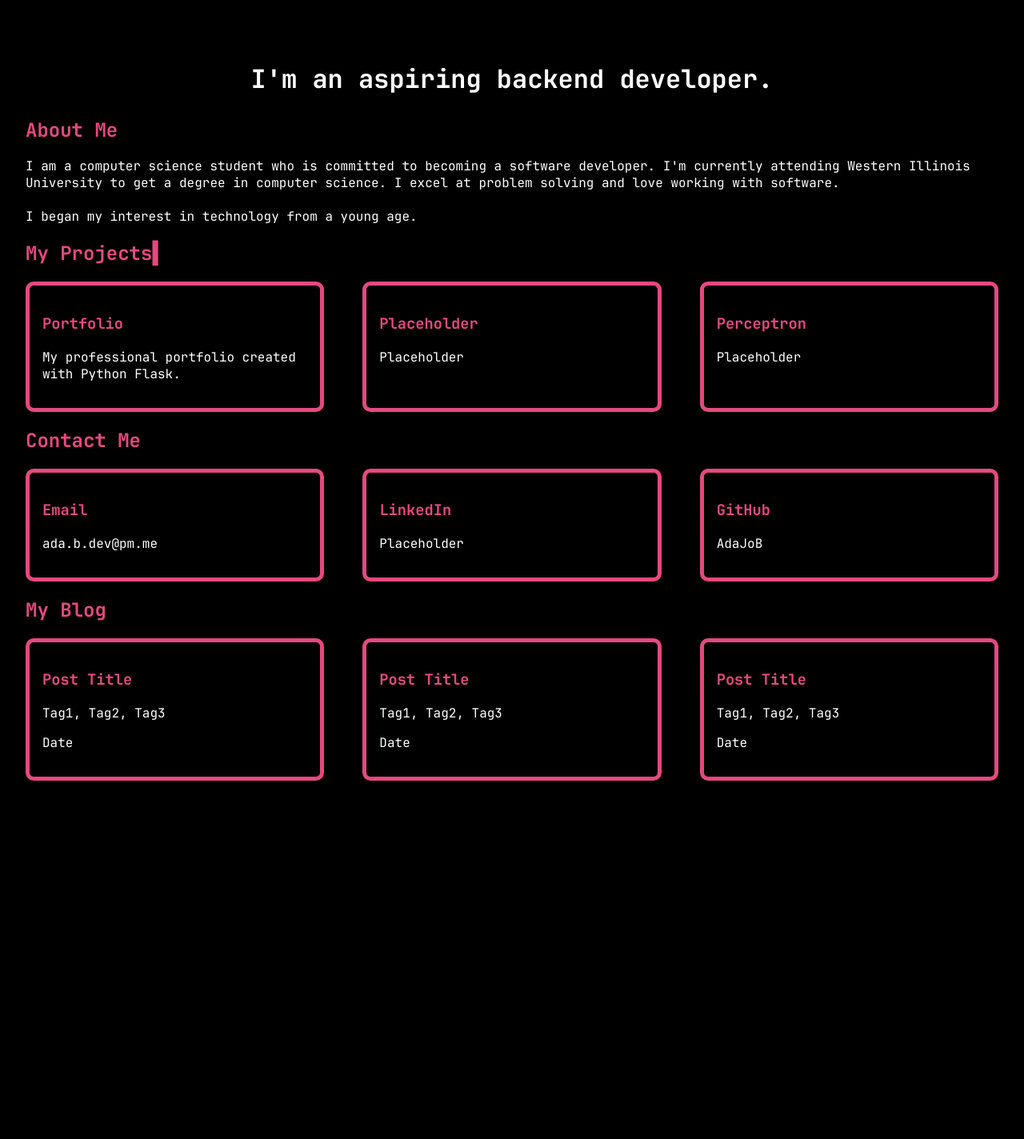
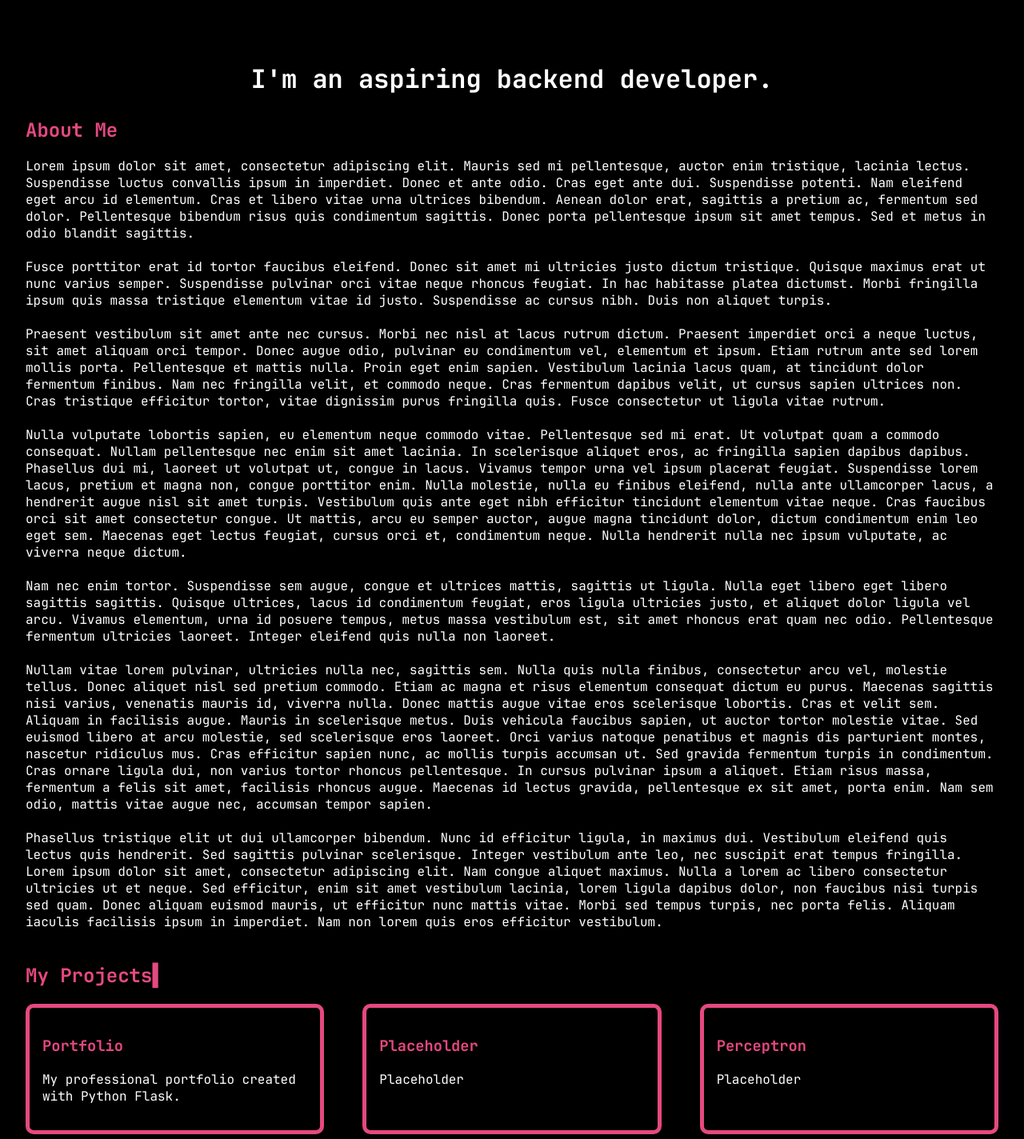
Before and after one commit to AdaJoB/Portfolio, a Flask app: page / in a window 1280 px wide. Shown: the part 404-1828 px from the top of the page at 80% size. Before the commit the page ends 1380 px from the top, so only its background shows below. Run offline with Flask 3, Linux system fonts and the light colour scheme.

Commit message:
Created placeholder paragraphs for about section

```diff
--- a/portfolio-website/templates/landing/_about.html
+++ b/portfolio-website/templates/landing/_about.html
@@ -3,9 +3,20 @@
 
 <!--TODO - professional career path on side-->
 <p class="side">
-    I am a computer science student who is committed to becoming a software developer.
-    I'm currently attending Western Illinois University to get a degree in computer science.
-    I excel at problem solving and love working with software. <br><br>
+    Lorem ipsum dolor sit amet, consectetur adipiscing elit. Mauris sed mi pellentesque, auctor enim tristique, lacinia lectus. Suspendisse luctus convallis ipsum in imperdiet. Donec et ante odio. Cras eget ante dui. Suspendisse potenti. Nam eleifend eget arcu id elementum. Cras et libero vitae urna ultrices bibendum. Aenean dolor erat, sagittis a pretium ac, fermentum sed dolor. Pellentesque bibendum risus quis condimentum sagittis. Donec porta pellentesque ipsum sit amet tempus. Sed et metus in odio blandit sagittis.<br><br>
 
-    I began my interest in technology from a young age.
+    Fusce porttitor erat id tortor faucibus eleifend. Donec sit amet mi ultricies justo dictum tristique. Quisque maximus erat ut nunc varius semper. Suspendisse pulvinar orci vitae neque rhoncus feugiat. In hac habitasse platea dictumst. Morbi fringilla ipsum quis massa tristique elementum vitae id justo. Suspendisse ac cursus nibh. Duis non aliquet turpis.<br><br>
+
+    Praesent vestibulum sit amet ante nec cursus. Morbi nec nisl at lacus rutrum dictum. Praesent imperdiet orci a neque luctus, sit amet aliquam orci tempor. Donec augue odio, pulvinar eu condimentum vel, elementum et ipsum. Etiam rutrum ante sed lorem mollis porta. Pellentesque et mattis nulla. Proin eget enim sapien. Vestibulum lacinia lacus quam, at tincidunt dolor fermentum finibus. Nam nec fringilla velit, et commodo neque. Cras fermentum dapibus velit, ut cursus sapien ultrices non. Cras tristique efficitur tortor, vitae dignissim purus fringilla quis. Fusce consectetur ut ligula vitae rutrum.<br><br>
+
+    Nulla vulputate lobortis sapien, eu elementum neque commodo vitae. Pellentesque sed mi erat. Ut volutpat quam a commodo consequat. Nullam pellentesque nec enim sit amet lacinia. In scelerisque aliquet eros, ac fringilla sapien dapibus dapibus. Phasellus dui mi, laoreet ut volutpat ut, congue in lacus. Vivamus tempor urna vel ipsum placerat feugiat. Suspendisse lorem lacus, pretium et magna non, congue porttitor enim. Nulla molestie, nulla eu finibus eleifend, nulla ante ullamcorper lacus, a hendrerit augue nisl sit amet turpis. Vestibulum quis ante eget nibh efficitur tincidunt elementum vitae neque. Cras faucibus orci sit amet consectetur congue. Ut mattis, arcu eu semper auctor, augue magna tincidunt dolor, dictum condimentum enim leo eget sem. Maecenas eget lectus feugiat, cursus orci et, condimentum neque. Nulla hendrerit nulla nec ipsum vulputate, ac viverra neque dictum.<br><br>
+
+    Nam nec enim tortor. Suspendisse sem augue, congue et ultrices mattis, sagittis ut ligula. Nulla eget libero eget libero sagittis sagittis. Quisque ultrices, lacus id condimentum feugiat, eros ligula ultricies justo, et aliquet dolor ligula vel arcu. Vivamus elementum, urna id posuere tempus, metus massa vestibulum est, sit amet rhoncus erat quam nec odio. Pellentesque fermentum ultricies laoreet. Integer eleifend quis nulla non laoreet.<br><br>
+
+    Nullam vitae lorem pulvinar, ultricies nulla nec, sagittis sem. Nulla quis nulla finibus, consectetur arcu vel, molestie tellus. Donec aliquet nisl sed pretium commodo. Etiam ac magna et risus elementum consequat dictum eu purus. Maecenas sagittis nisi varius, venenatis mauris id, viverra nulla. Donec mattis augue vitae eros scelerisque lobortis. Cras et velit sem. Aliquam in facilisis augue. Mauris in scelerisque metus. Duis vehicula faucibus sapien, ut auctor tortor molestie vitae.
+
+    Sed euismod libero at arcu molestie, sed scelerisque eros laoreet. Orci varius natoque penatibus et magnis dis parturient montes, nascetur ridiculus mus. Cras efficitur sapien nunc, ac mollis turpis accumsan ut. Sed gravida fermentum turpis in condimentum. Cras ornare ligula dui, non varius tortor rhoncus pellentesque. In cursus pulvinar ipsum a aliquet. Etiam risus massa, fermentum a felis sit amet, facilisis rhoncus augue. Maecenas id lectus gravida, pellentesque ex sit amet, porta enim. Nam sem odio, mattis vitae augue nec, accumsan tempor sapien.<br><br>
+
+    Phasellus tristique elit ut dui ullamcorper bibendum. Nunc id efficitur ligula, in maximus dui. Vestibulum eleifend quis lectus quis hendrerit. Sed sagittis pulvinar scelerisque. Integer vestibulum ante leo, nec suscipit erat tempus fringilla. Lorem ipsum dolor sit amet, consectetur adipiscing elit. Nam congue aliquet maximus. Nulla a lorem ac libero consectetur ultricies ut et neque. Sed efficitur, enim sit amet vestibulum lacinia, lorem ligula dapibus dolor, non faucibus nisi turpis sed quam. Donec aliquam euismod mauris, ut efficitur nunc mattis vitae. Morbi sed tempus turpis, nec porta felis. Aliquam iaculis facilisis ipsum in imperdiet. Nam non lorem quis eros efficitur vestibulum.<br><br>
+
 </p>
```
